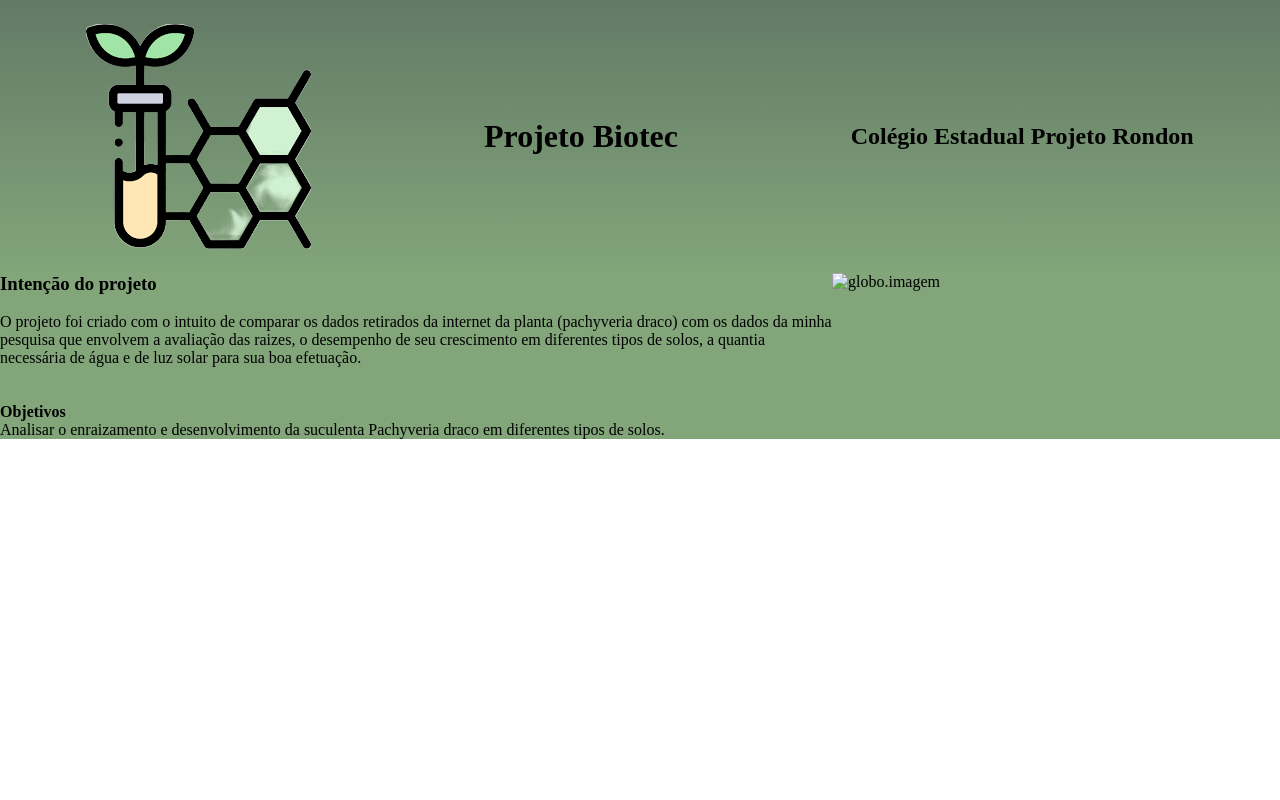
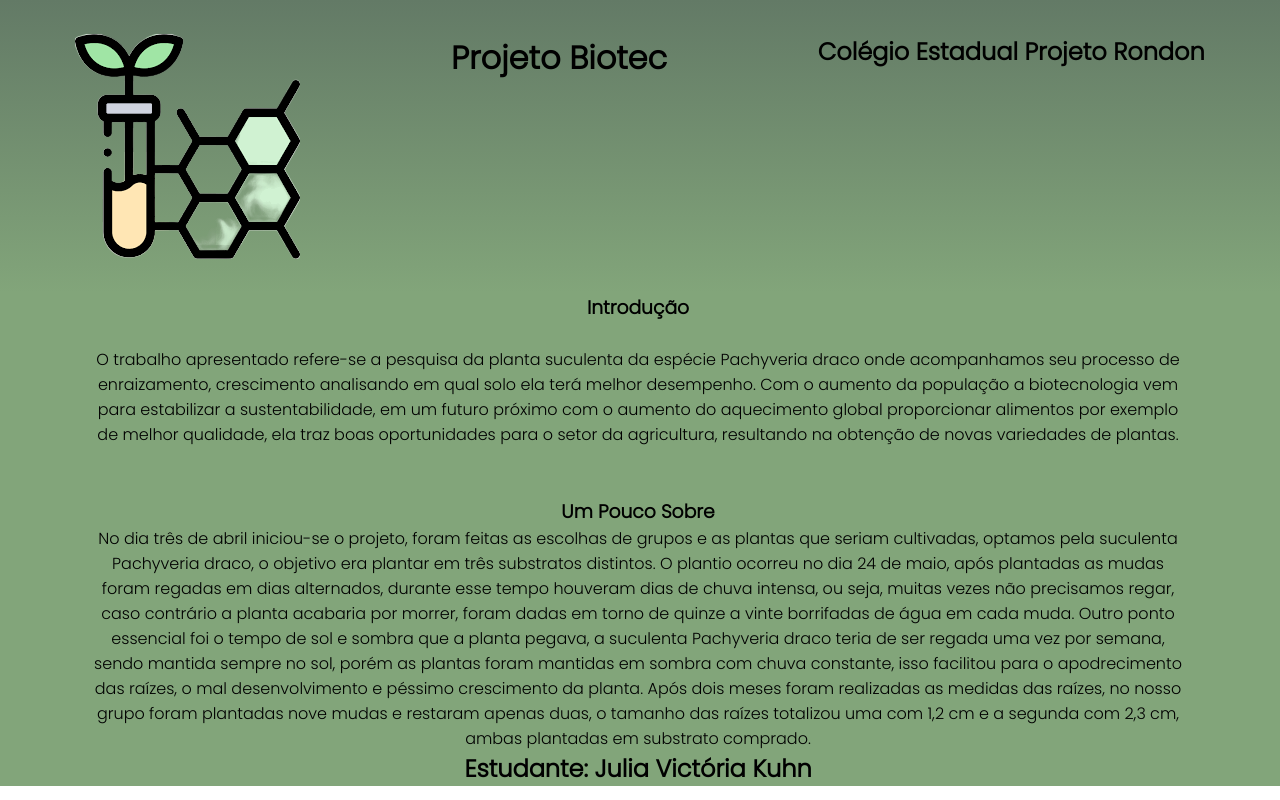
Before and after one commit to juliakuhnestudante/julia, a plain HTML site: page index.html in a window 1280 px wide. Drawn offline with Linux system fonts and the light colour scheme.

Commit message:
Add files via upload

```diff
--- a/index.html
+++ b/index.html
@@ -6,6 +6,9 @@
    <meta keywords="">
    <title>Projeto Biotec</title>
    <link rel="stylesheet" href="style.css"/>
+   <link rel="preconnect" href="https://fonts.googleapis.com">
+   <link rel="preconnect" href="https://fonts.gstatic.com" crossorigin>
+   <link href="https://fonts.googleapis.com/css2?family=Poppins:wght@300&display=swap" rel="stylesheet">
 </head>
 <body>
 <div class="principal">
@@ -16,19 +19,24 @@
    </header>
    <section class="secao-1">
       <div class="escola-div-conteudo">
-         <h3 class="titulo-receita1">Intenção do projeto</h3>
+         <h3 class="titulo-receita1">Introdução</h3>
          <br.><br>
-        <ul class="ingrediente-1"O começo
-         li>O projeto foi criado com o intuito de comparar os dados retirados da internet da planta (pachyveria draco) com os dados da minha pesquisa que envolvem a avaliação das raizes, o desempenho de seu crescimento em diferentes tipos de solos, a quantia necessária de água e de luz solar para sua boa efetuação.</li>
+        <ul class="ingrediente-1"Introdução
+         li>O trabalho apresentado refere-se a pesquisa da planta suculenta da espécie Pachyveria draco onde acompanhamos seu processo de enraizamento, crescimento analisando em qual solo ela terá melhor desempenho. Com o aumento da população a biotecnologia vem para estabilizar a sustentabilidade, em um futuro próximo com o aumento do aquecimento global proporcionar alimentos por exemplo de melhor qualidade, ela traz boas oportunidades para o setor da agricultura, resultando na obtenção de novas variedades de plantas. </li>
          </ul>
          <br></br>
-         <h4>Objetivos</h4>
-         <p class="Objetivos">
-        Analisar o enraizamento e desenvolvimento da suculenta Pachyveria draco em diferentes tipos de solos.
+         <h3 class="Um Pouco Sobre">Um Pouco Sobre</h3>
+         <p class=" Pachyveria Draco">
+            No dia três de abril iniciou-se o projeto, foram feitas as escolhas de grupos e as plantas que seriam cultivadas, optamos pela suculenta Pachyveria draco, o objetivo era plantar em três substratos distintos.
+            O plantio ocorreu no dia 24 de maio, após plantadas as mudas foram regadas em dias alternados, durante esse tempo houveram dias de chuva intensa, ou seja, muitas vezes não precisamos regar, caso contrário a planta acabaria por morrer, foram dadas em torno de quinze a vinte borrifadas de água em cada muda.
+           Outro ponto essencial foi o tempo de sol e sombra que a planta pegava, a suculenta Pachyveria draco teria de ser regada uma vez por semana, sendo mantida sempre no sol, porém as plantas foram mantidas em sombra com chuva constante, isso facilitou para o apodrecimento das raízes, o mal desenvolvimento e péssimo crescimento da planta.
+           Após dois meses foram realizadas as medidas das raízes, no nosso grupo foram plantadas nove mudas e restaram apenas duas, o tamanho das raízes totalizou uma com 1,2 cm e a segunda com 2,3 cm, ambas plantadas em substrato comprado.
+
+        <h2> Estudante: Julia Victória Kuhn </h2>
       </p>
       </div>
 <img class="fotoprojeto-1" src="" alt=""/>
-   <img class="biologia.img" src="" alt="globo.imagem">
+   <img class="biologia.img" src="" alt="">
 
 </section>
 </body>
--- a/style.css
+++ b/style.css
@@ -1,6 +1,9 @@
 *{
     margin: 0;
     padding: 0;
+ }
+ body{
+    font-family: 'Poppins', sans-serif;
  }
 
  .cabecalho {
@@ -8,8 +11,8 @@
      color: #000000;
      display: flex;
      justify-content: space-around;
-     align-items: center;
-     padding: 24px 0;
+     text-align: center;
+     padding: 34px 0;
  }
 
  .cabecalho-imagem{
@@ -20,11 +23,9 @@
      display: inline-block;
      margin: 0 16px;
      font-size: 24px;
+
  }
 
-.globo-imagem{
-    width: 15%;
-}
  .cabecalho{
     background-image: linear-gradient(#637a66, #82a57a);
  }
@@ -35,5 +36,7 @@
  }
 
  .escola-div-conteudo{
-    width: 65%;
+    width: 85%;
+    text-align: center;
+   margin: 0 94px;
  }
```
